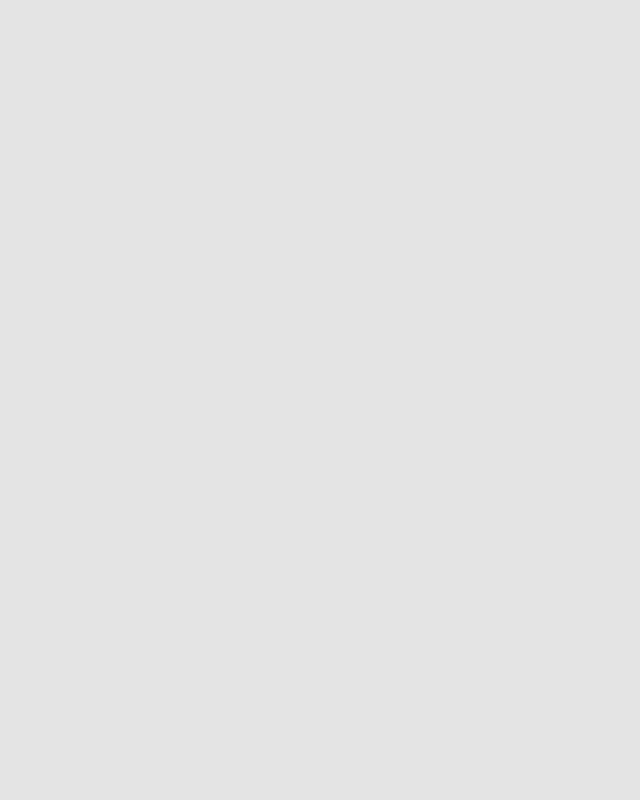
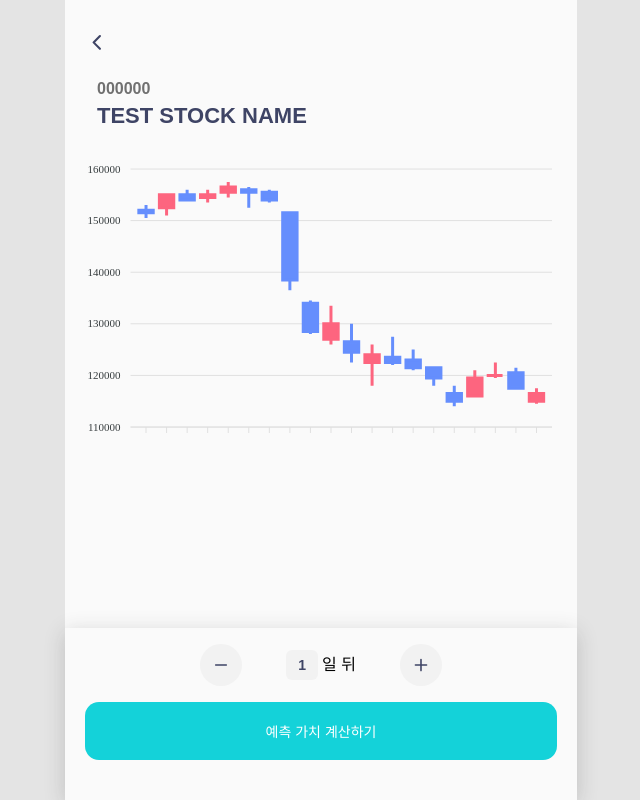
Before and after one commit to seungminRyu/stock-eye, a React (Create React App) app: page /register in a window 1280 px wide. Shown: the whole page, without its empty margins (319-959 px from the left). Built offline with nearby package versions, Linux system fonts and the light colour scheme; no server answers; a web font is replaced by a local one.

Commit message:
Refactor: Register 페이지 정리

```diff
--- a/src/App.js
+++ b/src/App.js
@@ -5,7 +5,7 @@ import { getLocalStorageItem } from "./lib/util";
 import { requestQueueInStocks } from "./lib/api";
 import { StockProvider } from "./context/StockContext";
 import Home from "./page/home/Home";
-import Stock from "./page/Stock";
+import Register from "./page/register/Register";
 import Predict from "./page/Predict";
 
 const initPredictList = () => {
@@ -26,7 +26,7 @@ function App() {
         <StockProvider>
             <GlobalStyle />
             <Route path="/" exact={true} component={Home} />
-            <Route path="/stock" component={Stock} />
+            <Route path="/register" component={Register} />
             <Route path="/predict" component={Predict} />
         </StockProvider>
     );
--- a/src/components/CandleChart.js
+++ b/src/components/register/CandleChart.js
@@ -1,7 +1,7 @@
 import React from "react";
 import styled from "styled-components";
 import ReactApexChart from "react-apexcharts";
-import { getChartOption } from "../lib/util";
+import { getChartOption } from "../../lib/util";
 
 function TotalChart(props) {
     const { name, data } = props;
--- /dev/null
+++ b/src/components/register/RegisterHeader.js
@@ -0,0 +1,48 @@
+import React from "react";
+import styled from "styled-components";
+import { Link } from "react-router-dom";
+
+import icoBack from "../../static/asset/ico_back.svg";
+
+function RegisterHeader(props) {
+    const { name, code } = props;
+
+    return (
+        <Header>
+            <Link to="/">
+                <BackBtn />
+            </Link>
+            <p>{code}</p>
+            <h1>{name}</h1>
+        </Header>
+    );
+}
+
+const Header = styled.header`
+    p {
+        font-size: 16px;
+        font-weight: 600;
+        color: var(--gray);
+        margin-top: 24px;
+        margin-left: 12px;
+    }
+
+    h1 {
+        font-size: 22px;
+        font-weight: 600;
+        color: var(--font);
+        margin-top: 8px;
+        margin-left: 12px;
+    }
+`;
+
+const BackBtn = styled.button`
+    width: 24px;
+    height: 24px;
+    background-image: url(${icoBack});
+    background-repeat: no-repeat;
+    background-position: center;
+    margin-top: 30px;
+`;
+
+export default RegisterHeader;
--- a/src/page/Stock.js
+++ /dev/null
@@ -1,130 +0,0 @@
-import React, { useState } from "react";
-import styled from "styled-components";
-import { Link } from "react-router-dom";
-import useAsync from "../hook/useAsync";
-import { parseQueryString } from "../lib/util";
-import { fetchChartData } from "../lib/api";
-import AppTemplate from "../components/AppTemplate";
-import CandleChart from "../components/CandleChart";
-import TotalChart from "../components/TotalChart";
-import PredictSetting from "../components/PredictSetting";
-
-import icoBack from "../static/asset/ico_back.svg";
-
-// open, high, low, close
-const parseData = (data) => {
-    const { data: values } = data;
-    const xValList = Object.keys(values.Open);
-    const _data = xValList.map((xVal) => {
-        // 20210912 => 09/12
-        const date = xVal.split("").slice(4);
-        date.splice(2, 0, "/");
-        return {
-            x: date.join(""),
-            y: [
-                parseInt(values.Open[xVal]),
-                parseInt(values.High[xVal]),
-                parseInt(values.Low[xVal]),
-                parseInt(values.Close[xVal]),
-            ],
-        };
-    });
-
-    return [
-        {
-            name: "candle",
-            data: _data.slice(-60),
-        },
-    ];
-};
-
-const getStockInfo = (url) => {
-    const queryObj = parseQueryString(url);
-    const name = decodeURIComponent(queryObj.name);
-    const code = decodeURIComponent(queryObj.code);
-    return { name, code };
-};
-
-const parseValueOnType = (values, type) => {
-    const labels = Object.keys(values.Open);
-    const series = labels.map((date) => {
-        return parseInt(parseFloat(values[type][date]).toFixed(0));
-    });
-
-    return { labels, series };
-};
-
-function Stock({ location }) {
-    const { name, code } = getStockInfo(location.search);
-    const [state, refetch] = useAsync({
-        callback: fetchChartData,
-        params: [name],
-    });
-
-    const { loading, data, error } = state;
-    const isDataLoaded = data ? true : false;
-    let chartData;
-    // if (isDataLoaded) {
-    //     console.log(data.data);
-    //     chartData = parseValueOnType(data.data, "Close");
-    // }
-    if (isDataLoaded) {
-        chartData = parseData(data);
-        console.log(chartData);
-    }
-
-    return (
-        <AppTemplate>
-            <StockBlock>
-                <Header>
-                    <Link to="/">
-                        <BackBtn />
-                    </Link>
-                    {/* <p className="stock-code">{code}</p>
-                    <h1 className="stock-name">{name}</h1> */}
-                    <p className="stock-code">{"000000"}</p>
-                    <h1 className="stock-name">{"TEST STOCK NAME"}</h1>
-                </Header>
-                {/* {isDataLoaded && <TotalChart name={name} data={chartData} />} */}
-                {/* {isDataLoaded && (
-                    <CandleChart name={"TEST STOCK NAME"} data={chartData} />
-                )} */}
-                <CandleChart name={"TEST STOCK NAME"} data={chartData} />
-                <PredictSetting name={"TEST STOCK NAME"} values={state.data} />
-            </StockBlock>
-        </AppTemplate>
-    );
-}
-
-const StockBlock = styled.div`
-    padding: 0 20px 200px;
-`;
-
-const Header = styled.header`
-    .stock-code {
-        font-size: 16px;
-        font-weight: 600;
-        color: var(--gray);
-        margin-top: 24px;
-        margin-left: 12px;
-    }
-
-    .stock-name {
-        font-size: 22px;
-        font-weight: 600;
-        color: var(--font);
-        margin-top: 8px;
-        margin-left: 12px;
-    }
-`;
-
-const BackBtn = styled.button`
-    width: 24px;
-    height: 24px;
-    background-image: url(${icoBack});
-    background-repeat: no-repeat;
-    background-position: center;
-    margin-top: 30px;
-`;
-
-export default Stock;
--- a/src/page/home/Home.js
+++ b/src/page/home/Home.js
@@ -4,7 +4,7 @@ import Manage from "../../components/home/Manage";
 import HomeMain from "../../components/home/HomeMain";
 import HomeBanner from "../../components/home/HomeBanner";
 import AppTemplate from "../../components/AppTemplate";
-import useHome from "../hooks/useHome";
+import useHome from "./hooks/useHome";
 // import { fetchAllPredictData } from "../lib/api";
 // import { getLocalStorageItem, setLocalStorageItem } from "../lib/util";
 
--- /dev/null
+++ b/src/page/register/Register.js
@@ -0,0 +1,32 @@
+import React from "react";
+import styled from "styled-components";
+import AppTemplate from "../../components/AppTemplate";
+import CandleChart from "../../components/register/CandleChart";
+import TotalChart from "../../components/TotalChart";
+import PredictSetting from "../../components/register/PredictSetting";
+import RegisterHeader from "../../components/register/RegisterHeader";
+import useRegister from "./hooks/useRegister";
+
+function Register() {
+    const [name, code, isDataLoaded, formattedData, data] = useRegister();
+
+    return (
+        <AppTemplate>
+            <RegisterBlock>
+                <RegisterHeader name={"TEST STOCK NAME"} code={"000000"} />
+                {/* {isDataLoaded && <TotalChart name={name} data={formattedData} />} */}
+                {/* {isDataLoaded && (
+                    <CandleChart name={"TEST STOCK NAME"} data={formattedData} />
+                )} */}
+                <CandleChart name={"TEST STOCK NAME"} data={formattedData} />
+                <PredictSetting name={"TEST STOCK NAME"} values={data} />
+            </RegisterBlock>
+        </AppTemplate>
+    );
+}
+
+const RegisterBlock = styled.div`
+    padding: 0 20px 200px;
+`;
+
+export default Register;
--- /dev/null
+++ b/src/page/register/hooks/useRegister.js
@@ -0,0 +1,63 @@
+import { useLocation } from "react-router-dom";
+import useAsync from "../../../hook/useAsync";
+import { parseQueryString } from "../../../lib/util";
+import { fetchChartData } from "../../../lib/api";
+
+// open, high, low, close 순서
+const formatData = (data) => {
+    const { data: values } = data;
+    const xVals = Object.keys(values.Open);
+    const _data = xVals.map((xVal) => {
+        // yyyymmdd => mm/dd
+        const date = xVal.split("").slice(4);
+        const formattedDate = date.splice(2, 0, "/").join("");
+        return {
+            x: formattedDate,
+            y: [
+                parseInt(values.Open[xVal]),
+                parseInt(values.High[xVal]),
+                parseInt(values.Low[xVal]),
+                parseInt(values.Close[xVal]),
+            ],
+        };
+    });
+
+    return [
+        {
+            name: "candle",
+            data: _data.slice(-60),
+        },
+    ];
+};
+
+// const parseValueOnType = (values, type) => {
+//     const labels = Object.keys(values.Open);
+//     const series = labels.map((date) => {
+//         return parseInt(parseFloat(values[type][date]).toFixed(0));
+//     });
+
+//     return { labels, series };
+// };
+
+const getStockInfo = (url) => {
+    const queryObj = parseQueryString(url);
+    const name = decodeURIComponent(queryObj.name);
+    const code = decodeURIComponent(queryObj.code);
+    return { name, code };
+};
+
+function useRegister() {
+    const location = useLocation();
+    const { name, code } = getStockInfo(location.search);
+    const [state, refetch] = useAsync({
+        callback: fetchChartData,
+        params: [name],
+    });
+    const { loading, data, error } = state;
+    const isDataLoaded = data ? true : false;
+    const formattedData = isDataLoaded ? formatData(data) : {};
+
+    return [name, code, isDataLoaded, formattedData, data];
+}
+
+export default useRegister;
```
Also changed, not shown: src/components/register/PredictSetting.js (renamed from src/components/PredictSetting.js, +5 -5 lines), src/page/home/hooks/useHome.js (renamed from src/page/hooks/useHome.js).
